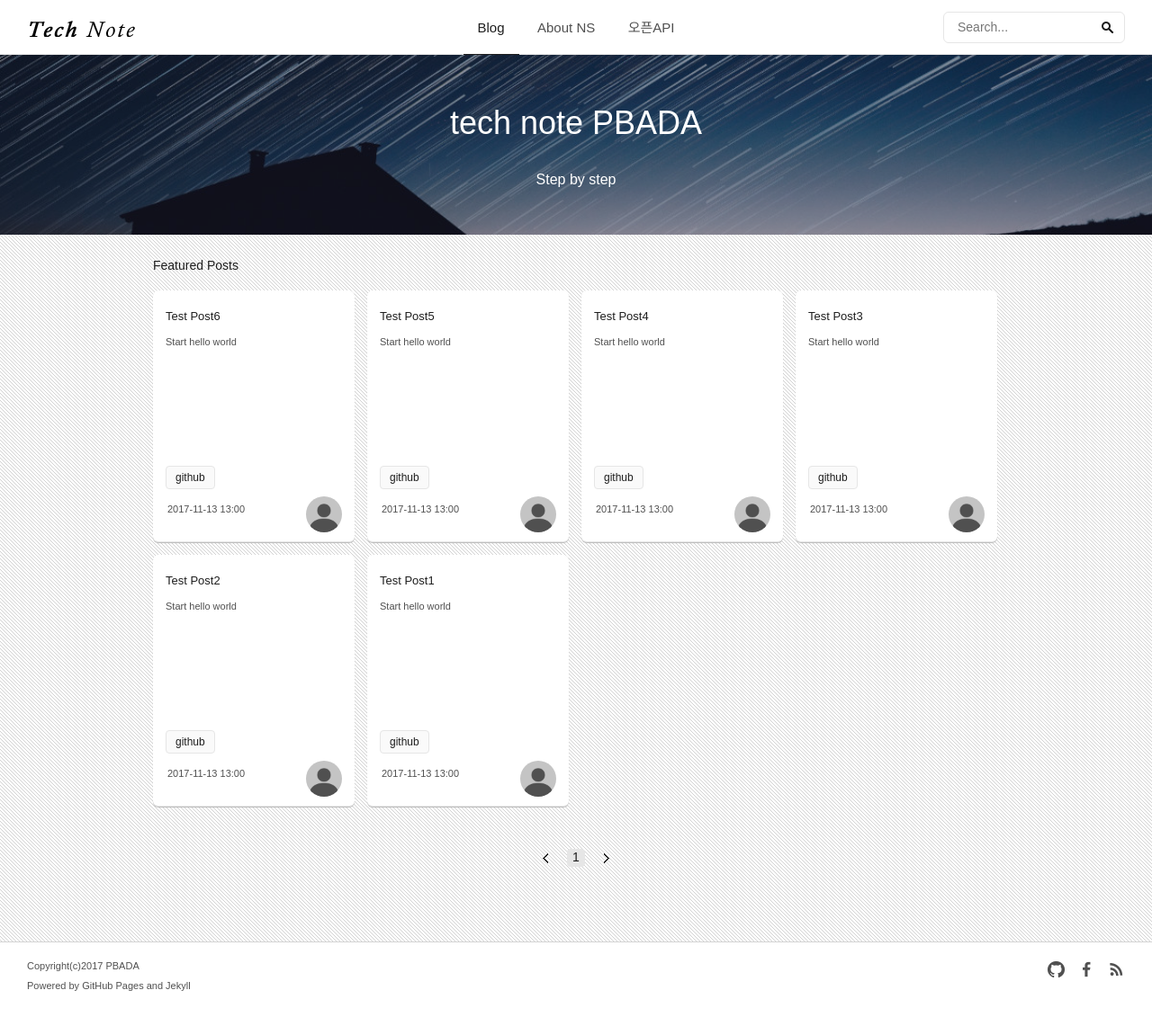
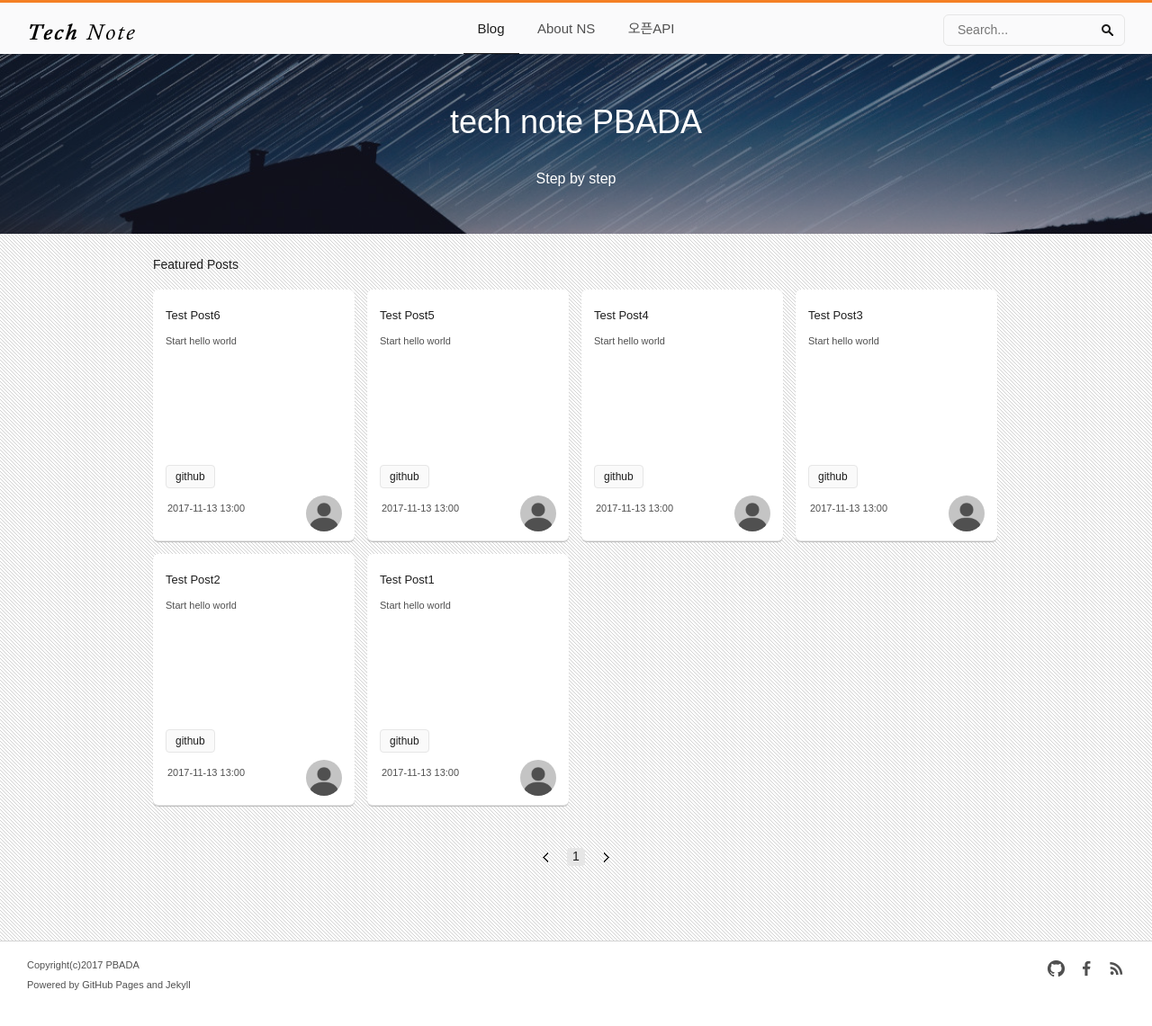
Before and after one commit to nsshopping/nsshopping.github.io, a Jekyll site: the page built from index.html, in a window 1280 px wide and 1147 px high. Shown: the top 1141 px of the window at 90% size. Built offline with Jekyll 4.4.1, drawn with Linux system fonts in a browser that asks for light colours; some web fonts are replaced; the list of posts is cut into pages by our own code; comment, search, counter and statistics services are not loaded.

Commit message:
Update screen.css

```diff
--- a/assets/css/screen.css
+++ b/assets/css/screen.css
@@ -181,11 +181,18 @@ for small screen(<720px):
 
 /* header */
 
-#header {
-    margin: 0;
-    padding: 0;
-    border-bottom: 1px solid #e6e6e6;
-    background-color: #fff;
+#header{
+    position: fixed;
+    border-top: 3px solid #F48024;
+    box-shadow: 0 1px 0 rgba(12,13,14,0.15), 0 0 0 transparent, 0 0 0 transparent, 0 0 0 transparent;
+    top: 0;
+    left: 0;
+    width: 100%;
+    z-index: 100;
+    background-color: #fafafb;
+    transition: box-shadow cubic-bezier(.165, .84, .44, 1) .25s;
+    height: 60px;
+    box-sizing: border-box;
 }
 
 #logo {
@@ -217,7 +224,7 @@ for small screen(<720px):
     border-bottom: 1px solid #e6e6e6;
     color: #505050;
     font-size: 15px;
-    line-height: 59px; /* 59px = 60(height) - 1(border) */
+    line-height: 55px; /* 55px = 60(height) - 5(border) */
 }
 
 #menu > li > a {
@@ -297,6 +304,7 @@ for small screen(<720px):
 }
 
 #wrapper {
+    padding-top:60px;
     padding-bottom: 50px;
     background-color: #f4f4f4;
     overflow-x: scroll; /* @@iolo for very long title/tags */
@@ -1224,9 +1232,11 @@ body.page-template {
         border-bottom: none;
     }
 
-    #menu > li.active, #menu > li:hover {
-        border-bottom: none;
-        background-color: #f4f4f4;
+    #menu > li.active,
+    #menu > li:hover {
+        border-bottom: 2px solid #F48024;
+        color: #1e1e1e;
+        font-weight: 400;
     }
 
     #menu > li > a {
@@ -1234,13 +1244,14 @@ body.page-template {
     }
 
     #search {
-        display: none; /* @@iolo: show/hide by js */
         position: absolute;
-        top: 50px;
-        left: 0;
-        width: 100%;
-        background: #fff;
-        text-align: center;
+        z-index: 99;
+        top: 0;
+        right: 30px;
+        height: 57px;
+        margin: 0;
+        padding: 0;
+        line-height: 57px;
     }
 
     #search > input {
```
